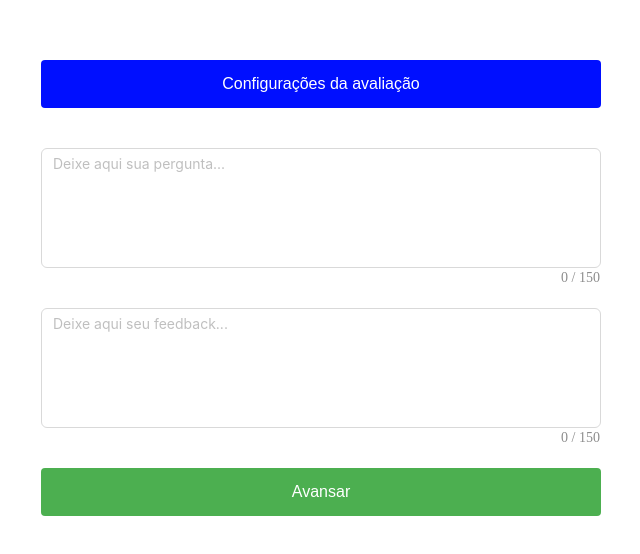
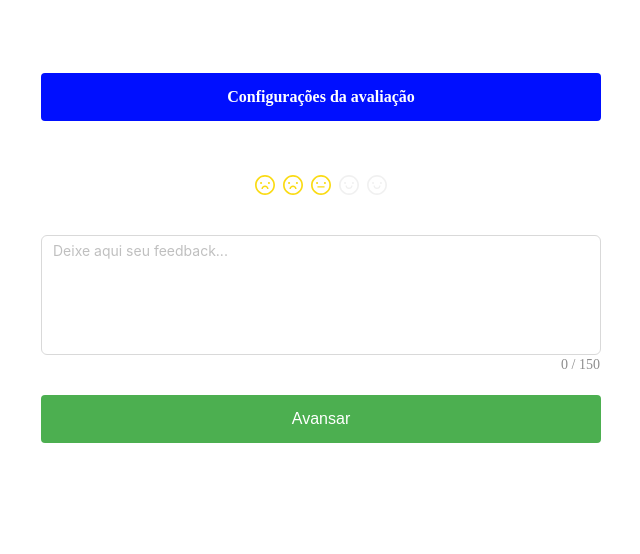
Before and after one commit to Cypirando/configuration-messages, a React (Create React App) app: page /rating in a window 1280 px wide. Shown: the top 554 px of the page, without its empty margins (319-959 px from the left). Built offline with nearby package versions, Linux system fonts and the light colour scheme.

Commit message:
Finalizando a segunda pagina

```diff
--- a/package.json
+++ b/package.json
@@ -19,7 +19,7 @@
     "react": "^18.2.0",
     "react-dom": "^18.2.0",
     "react-node": "^1.0.2",
-    "react-router": "^6.8.0",
+    "react-router-dom": "^6.8.0",
     "react-scripts": "5.0.1",
     "styled-components": "^5.3.6",
     "typescript": "^4.9.5",
--- a/src/Routes.tsx
+++ b/src/Routes.tsx
@@ -1,11 +1,30 @@
 import RatingConfiguration from "./pages/RatingConfiguration";
 import { StyledRoutesApp } from "./styles";
+import { BrowserRouter, Route, Routes } from "react-router-dom";
+import Rating from "./pages/Rating";
 
 function RoutesApp() {
   return (
-    <StyledRoutesApp>
-      <RatingConfiguration />
-    </StyledRoutesApp>
+    <BrowserRouter>
+      <Routes>
+        <Route
+          path="/"
+          element={
+            <StyledRoutesApp>
+              <RatingConfiguration />
+            </StyledRoutesApp>
+          }
+        />
+        <Route
+          path="/rating"
+          element={
+            <StyledRoutesApp>
+              <Rating />
+            </StyledRoutesApp>
+          }
+        />
+      </Routes>
+    </BrowserRouter>
   );
 }
 
--- a/src/components/Stars/index.tsx
+++ b/src/components/Stars/index.tsx
@@ -12,7 +12,7 @@ const customIcons: Record<number, React.ReactNode> = {
 const character = ({ index }: any) => {
   return customIcons[index + 1];
 };
-const App: React.FC = () => {
+const Stars: React.FC = () => {
   const [rating, setRating] = useState<number>(3);
   return (
     <>
@@ -25,4 +25,4 @@ const App: React.FC = () => {
   );
 };
 
-export default App;
+export default Stars;
--- a/src/components/Title/styles.ts
+++ b/src/components/Title/styles.ts
@@ -1,6 +1,6 @@
 import styled from "styled-components";
 
-export const StyledTitle = styled.button`
+export const StyledTitle = styled.h1`
   background-color: #000fff;
   color: white;
   padding: 15px 32px;
--- a/src/pages/Rating/index.tsx
+++ b/src/pages/Rating/index.tsx
@@ -0,0 +1,24 @@
+// import { ReactElement } from "react";
+import React from "react";
+import Button from "../../components/Button";
+import Form from "../../components/Form";
+import Stars from "../../components/Stars";
+import TextRating from "../../components/TextRating";
+
+import Title from "../../components/Title";
+import { StyledCenter } from "./styles";
+
+const Rating = (props: any) => {
+  return (
+    <Form>
+      <Title>Configurações da avaliação</Title>
+      <StyledCenter>
+        <Stars />
+      </StyledCenter>
+      <TextRating />
+      <Button>Avansar</Button>
+    </Form>
+  );
+};
+
+export default Rating;
--- /dev/null
+++ b/src/pages/Rating/styles.ts
@@ -0,0 +1,6 @@
+import styled from "styled-components";
+
+export const StyledCenter = styled.div`
+  display: flex;
+  justify-content: center;
+`;
```
Also changed, not shown: src/pages/RatingConfiguration/index.tsx (+6 -11 lines), src/pages/Rating/Rating.css (deleted), 1 other file (tests, documents, lock files or other folders).
